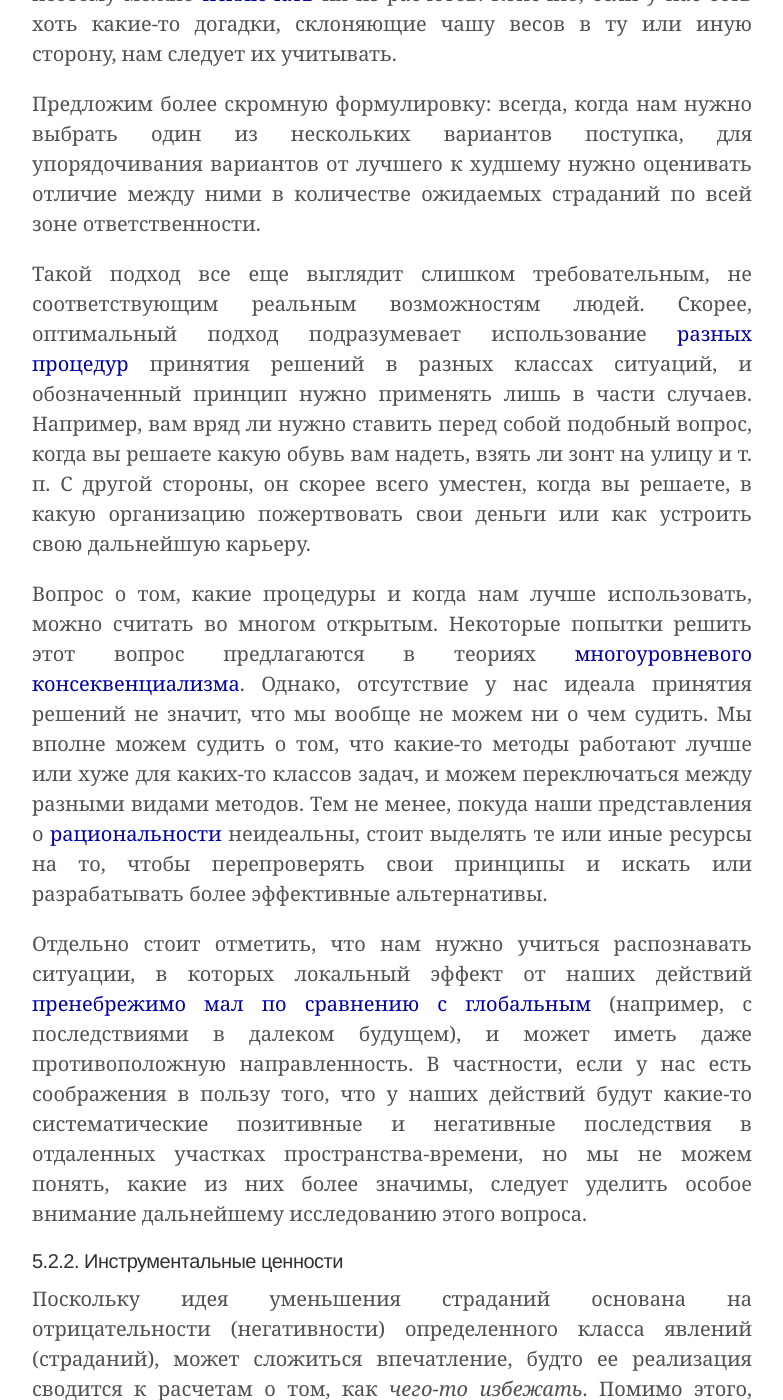
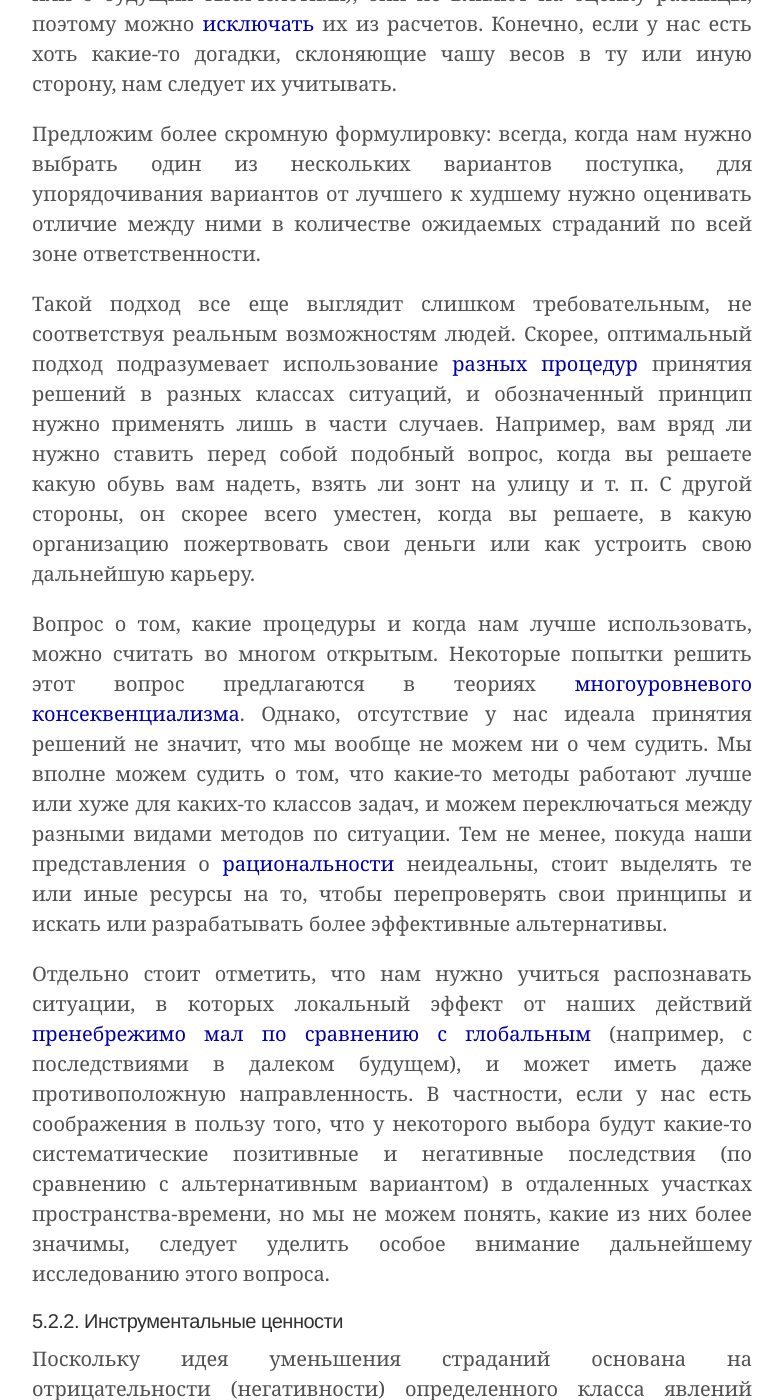
Before and after one commit to ReducingSuffering/reducingsuffering.github.io, a Jekyll site: the page built from _articles/what-is-suffering-reduction.md, in a window 1280 px wide and 1400 px high, scrolled down 17845 px. Shown: the whole window, without its empty margins (248-1031 px from the left). Built offline with Jekyll 4.4.1, drawn with Linux system fonts in a browser that asks for light colours; some of the changed text lies outside the part shown.

Commit message:
Update what-is-suffering-reduction.md

```diff
--- a/_articles/what-is-suffering-reduction.md
+++ b/_articles/what-is-suffering-reduction.md
@@ -245,11 +245,11 @@ P. S. Для углубления в тему см. дискуссии об [о
 
 Предложим более скромную формулировку: всегда, когда нам нужно выбрать один из нескольких вариантов поступка, для упорядочивания вариантов от лучшего к худшему нужно оценивать отличие между ними в количестве ожидаемых страданий по всей зоне ответственности.
 
-Такой подход все еще выглядит слишком требовательным, не соответствующим реальным возможностям людей. Скорее, оптимальный подход подразумевает использование [разных процедур](https://forum.effectivealtruism.org/posts/voDm6e6y4KHAPJeJX/act-utilitarianism-criterion-of-rightness-vs-decision) принятия решений в разных классах ситуаций, и обозначенный принцип нужно применять лишь в части случаев. Например, вам вряд ли нужно ставить перед собой подобный вопрос, когда вы решаете какую обувь вам надеть, взять ли зонт на улицу и т. п. С другой стороны, он скорее всего уместен, когда вы решаете, в какую организацию пожертвовать свои деньги или как устроить свою дальнейшую карьеру.
+Такой подход все еще выглядит слишком требовательным, не соответствуя реальным возможностям людей. Скорее, оптимальный подход подразумевает использование [разных процедур](https://forum.effectivealtruism.org/posts/voDm6e6y4KHAPJeJX/act-utilitarianism-criterion-of-rightness-vs-decision) принятия решений в разных классах ситуаций, и обозначенный принцип нужно применять лишь в части случаев. Например, вам вряд ли нужно ставить перед собой подобный вопрос, когда вы решаете какую обувь вам надеть, взять ли зонт на улицу и т. п. С другой стороны, он скорее всего уместен, когда вы решаете, в какую организацию пожертвовать свои деньги или как устроить свою дальнейшую карьеру.
 
-Вопрос о том, какие процедуры и когда нам лучше использовать, можно считать во многом открытым. Некоторые попытки решить этот вопрос предлагаются в теориях [многоуровневого консеквенциализма](https://utilitarianism.net/types-of-utilitarianism/#multi-level-utilitarianism-versus-single-level-utilitarianism). Однако, отсутствие у нас идеала принятия решений не значит, что мы вообще не можем ни о чем судить. Мы вполне можем судить о том, что какие-то методы работают лучше или хуже для каких-то классов задач, и можем переключаться между разными видами методов. Тем не менее, покуда наши представления о [рациональности](https://lesswrong.ru/w/%D0%A7%D1%82%D0%BE_%D1%82%D0%B0%D0%BA%D0%BE%D0%B5_%D1%80%D0%B0%D1%86%D0%B8%D0%BE%D0%BD%D0%B0%D0%BB%D1%8C%D0%BD%D0%BE%D1%81%D1%82%D1%8C) неидеальны, стоит выделять те или иные ресурсы на то, чтобы перепроверять свои принципы и искать или разрабатывать более эффективные альтернативы.
+Вопрос о том, какие процедуры и когда нам лучше использовать, можно считать во многом открытым. Некоторые попытки решить этот вопрос предлагаются в теориях [многоуровневого консеквенциализма](https://utilitarianism.net/types-of-utilitarianism/#multi-level-utilitarianism-versus-single-level-utilitarianism). Однако, отсутствие у нас идеала принятия решений не значит, что мы вообще не можем ни о чем судить. Мы вполне можем судить о том, что какие-то методы работают лучше или хуже для каких-то классов задач, и можем переключаться между разными видами методов по ситуации. Тем не менее, покуда наши представления о [рациональности](https://lesswrong.ru/w/%D0%A7%D1%82%D0%BE_%D1%82%D0%B0%D0%BA%D0%BE%D0%B5_%D1%80%D0%B0%D1%86%D0%B8%D0%BE%D0%BD%D0%B0%D0%BB%D1%8C%D0%BD%D0%BE%D1%81%D1%82%D1%8C) неидеальны, стоит выделять те или иные ресурсы на то, чтобы перепроверять свои принципы и искать или разрабатывать более эффективные альтернативы.
 
-Отдельно стоит отметить, что нам нужно учиться распознавать ситуации, в которых локальный эффект от наших действий [пренебрежимо мал по сравнению с глобальным](https://www.effectivealtruism.org/articles/longtermism) (например, с последствиями в далеком будущем), и может иметь даже противоположную направленность. В частности, если у нас есть соображения в пользу того, что у наших действий будут какие-то систематические позитивные и негативные последствия в отдаленных участках пространства-времени, но мы не можем понять, какие из них более значимы, следует уделить особое внимание дальнейшему исследованию этого вопроса.
+Отдельно стоит отметить, что нам нужно учиться распознавать ситуации, в которых локальный эффект от наших действий [пренебрежимо мал по сравнению с глобальным](https://www.effectivealtruism.org/articles/longtermism) (например, с последствиями в далеком будущем), и может иметь даже противоположную направленность. В частности, если у нас есть соображения в пользу того, что у некоторого выбора будут какие-то систематические позитивные и негативные последствия (по сравнению с альтернативным вариантом) в отдаленных участках пространства-времени, но мы не можем понять, какие из них более значимы, следует уделить особое внимание дальнейшему исследованию этого вопроса.
 
 <a name="5.2.2"></a>
 #### 5.2.2. Инструментальные ценности
```
Also changed, not shown: other parts of _articles/what-is-suffering-reduction.md (+3 -3 lines).
